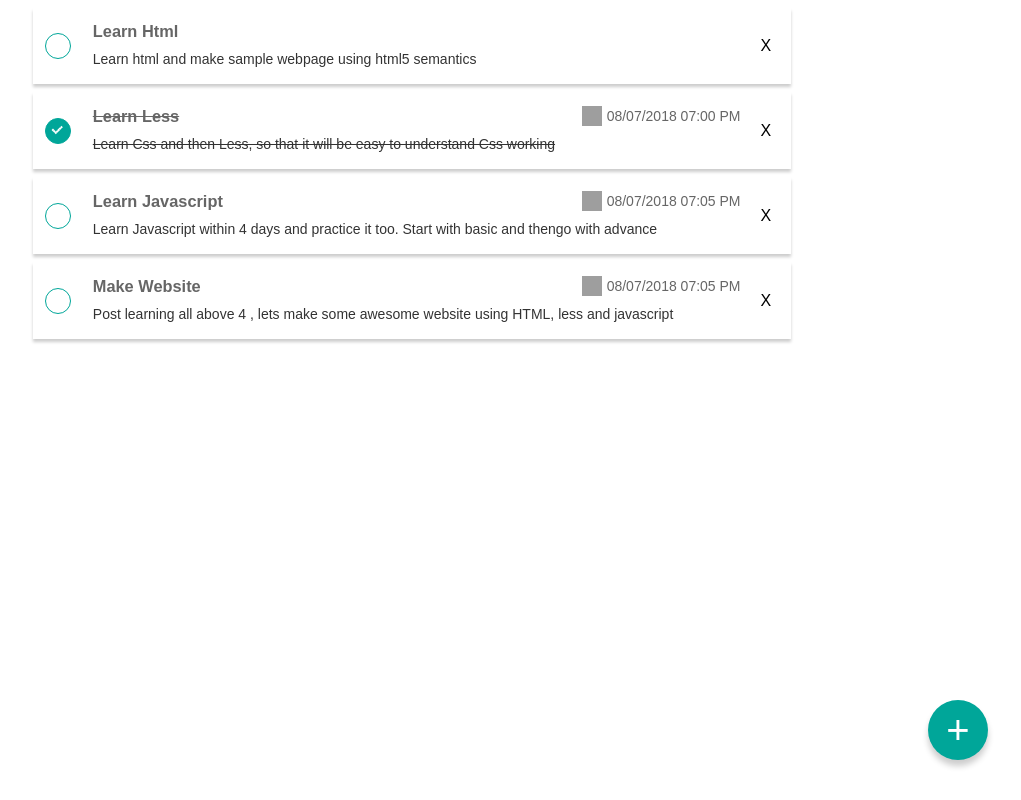
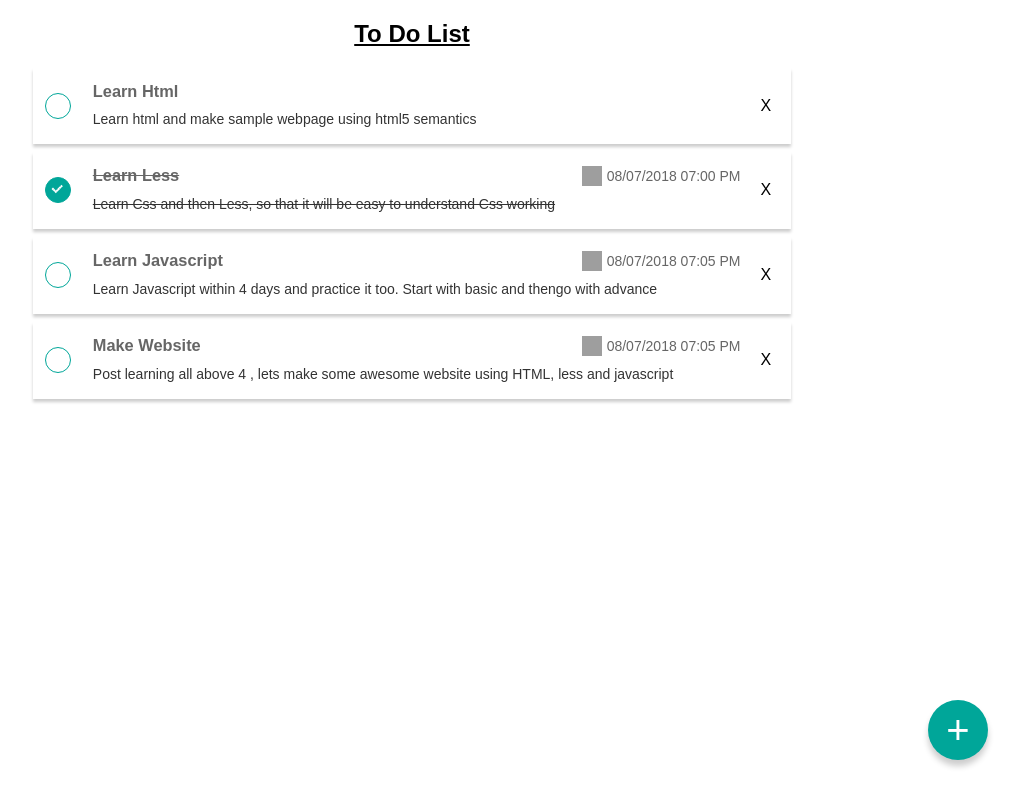
Before and after one commit to khushi511/ToDoList, a React app: page / in a window 1280 px wide. Shown: the whole page, without its empty margins (228-1249 px from the left). Built offline with nearby package versions, Linux system fonts and the light colour scheme; grey boxes are pictures that could not be loaded.

Commit message:
heading added

```diff
--- a/src/components/ToDoList/index.js
+++ b/src/components/ToDoList/index.js
@@ -58,6 +58,7 @@ class ToDoList extends React.Component{
 	render(){
 		return(
 			<section className="todo-list-section">
+				<h2 className="text-center underline">To Do List</h2>
 				<button className="add-list-button" onClick={this.openEditListItem}>+</button>
 				{
 					this.state.editPanelActive &&
```
